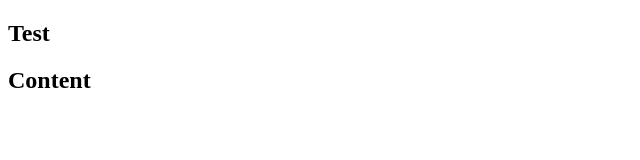
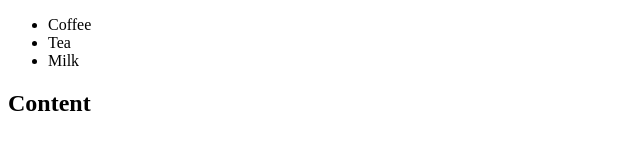
Before and after one commit to lexvato/cenic, a plain HTML site: page index.html in a window 1280 px wide. Shown: the whole page, without its empty margins (0-640 px from the left). Drawn offline with Linux system fonts and the light colour scheme.

Commit message:
Update index.html

```diff
--- a/index.html
+++ b/index.html
@@ -5,8 +5,12 @@
 </head>
 <body>
    <section id="main">
-       <div>
-           <h1>Test</h1>
+       <div id="mainmenu">
+           <ul>
+  <li>Coffee</li>
+  <li>Tea</li>
+  <li>Milk</li>
+</ul>
        </div>
        <div>
            <h2>Content</h2>
```
